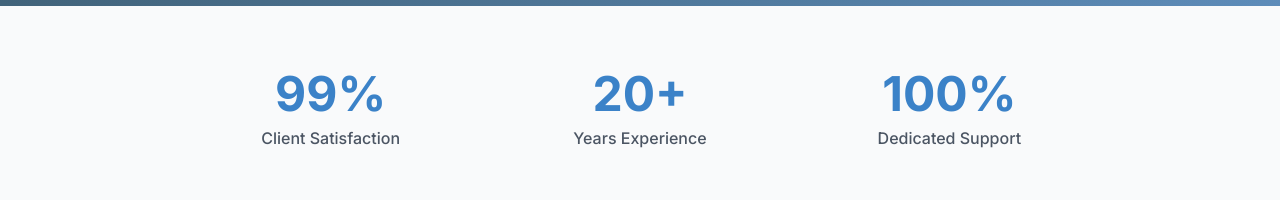
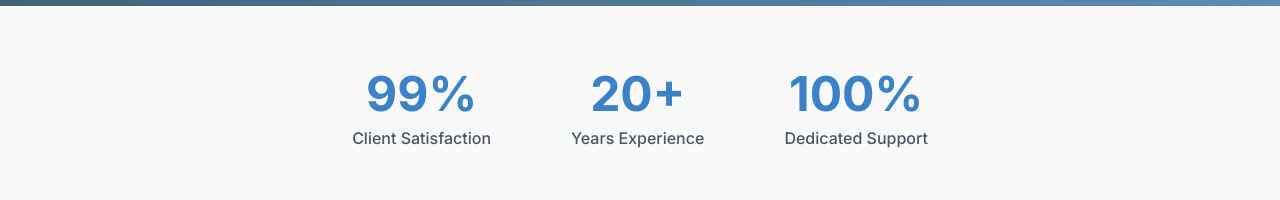
Before and after one commit to ArinDig/arindigital.com, a Next.js app: page / in a window 1280 px wide. Shown: the part 588-788 px from the top of the page. Built offline with nearby package versions, Linux system fonts and the light colour scheme; grey boxes are pictures that could not be loaded.

Commit message:
Update page.tsx

```diff
--- a/app/page.tsx
+++ b/app/page.tsx
@@ -108,7 +108,7 @@
       {/* Stats Section */}
       <section className="py-16 bg-gray-50">
         <div className="max-w-7xl mx-auto px-4">
-          <div className="grid grid-cols-1 md:grid-cols-3 gap-8 max-w-4xl mx-auto">
+          <div className="flex flex-col md:flex-row justify-center items-center gap-12 md:gap-20">
             {stats.map((stat, index) => (
               <div key={index} className="text-center">
                 <div className="text-4xl md:text-5xl font-bold text-adi-blue mb-2">
```
